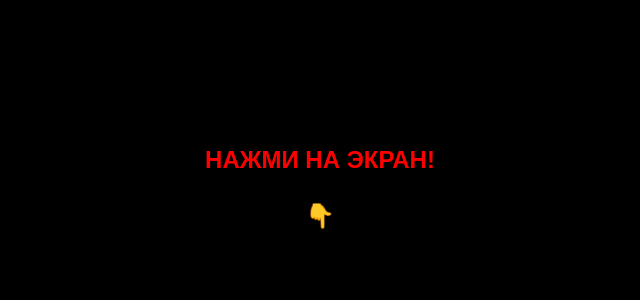
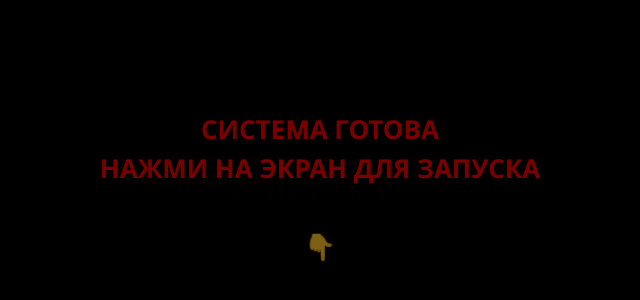
Before and after one commit to dqmir1111/prank, a plain HTML site: page index.html in a window 1280 px wide. Shown: the part 212-512 px from the top of the page, without its empty margins (320-960 px from the left). Drawn offline with Linux system fonts and the light colour scheme.

Commit message:
Update index.html

```diff
--- a/index.html
+++ b/index.html
@@ -3,26 +3,72 @@
 <head>
     <meta charset="UTF-8">
     <meta name="viewport" content="width=device-width, initial-scale=1.0">
-    <title>NFC Pranks</title>
+    <title>NFC Pranks System</title>
     <style>
-        body { background: #000; color: #fff; display: flex; flex-direction: column; align-items: center; justify-content: center; height: 100vh; margin: 0; font-family: sans-serif; overflow: hidden; }
-        #overlay { position: fixed; top: 0; left: 0; width: 100%; height: 100%; background: rgba(0,0,0,0.98); display: flex; align-items: center; justify-content: center; z-index: 9999; cursor: pointer; }
-        #overlay h2 { color: #ff0000; text-align: center; animation: blink 1s infinite; font-size: 24px; pointer-events: none; }
-        @keyframes blink { 0% { opacity: 1; } 50% { opacity: 0.2; } 100% { opacity: 1; } }
-        #mainImage { max-width: 90%; max-height: 70vh; display: none; border-radius: 10px; }
-        h1 { margin-top: 20px; color: #333; font-size: 14px; }
+        body {
+            background: #000;
+            color: #fff;
+            display: flex;
+            flex-direction: column;
+            align-items: center;
+            justify-content: center;
+            height: 100vh;
+            margin: 0;
+            font-family: 'Segoe UI', Tahoma, Geneva, Verdana, sans-serif;
+            overflow: hidden;
+        }
+        #overlay {
+            position: fixed;
+            top: 0;
+            left: 0;
+            width: 100%;
+            height: 100%;
+            background: rgba(0,0,0,0.98);
+            display: flex;
+            align-items: center;
+            justify-content: center;
+            z-index: 9999;
+            cursor: pointer;
+        }
+        #overlay h2 {
+            color: #ff0000;
+            text-align: center;
+            animation: blink 1.2s infinite;
+            font-size: 26px;
+            line-height: 1.5;
+            pointer-events: none;
+        }
+        @keyframes blink { 0% { opacity: 1; } 50% { opacity: 0.1; } 100% { opacity: 1; } }
+
+        #mainImage {
+            max-width: 90%;
+            max-height: 75vh;
+            display: none;
+            border: 2px solid #222;
+            border-radius: 15px;
+            box-shadow: 0 0 20px rgba(255,0,0,0.2);
+        }
+        h1 {
+            margin-top: 25px;
+            color: #222;
+            font-size: 12px;
+            letter-spacing: 2px;
+        }
     </style>
 </head>
 <body>
+
     <div id="overlay" onclick="startSystem()">
-        <h2>НАЖМИ НА ЭКРАН!<br><br>👇</h2>
+        <h2>СИСТЕМА ГОТОВА<br>НАЖМИ НА ЭКРАН ДЛЯ ЗАПУСКА<br><br>👇</h2>
     </div>
 
-    <img id="mainImage" src="kenko.png" alt="Prank Image">
-    <h1>@NFC_Pranks_bot</h1>
+    <img id="mainImage" src="kenko.png" alt="Media content">
+
+    <h1>NFC_PRANKS_CONTROL</h1>
 
     <script>
-        const socketUrl = 'ws://localhost:3000';
+        // Твой актуальный адрес туннеля
+        const socketUrl = 'wss://bumpy-lights-shout.loca.lt';
 
         let sounds = {
             custom: new Audio(),
@@ -32,42 +78,70 @@
         sounds.vzriv.loop = true;
 
         function startSystem() {
+            // Прячем оверлей и показываем картинку
             document.getElementById('overlay').style.display = 'none';
             document.getElementById('mainImage').style.display = 'block';
 
+            // "Разблокируем" звуки (воспроизводим тишину)
             Object.values(sounds).forEach(a => {
                 a.play().then(() => a.pause()).catch(() => {});
             });
+
+            console.log("Система активирована. Подключаюсь к серверу...");
             connect();
         }
 
         function connect() {
             const socket = new WebSocket(socketUrl);
 
+            socket.onopen = () => {
+                console.log("Успешное подключение к туннелю!");
+            };
+
             socket.onmessage = (event) => {
+                try {
                     const data = JSON.parse(event.data);
+                    console.log("Получена команда:", data.type);
 
                     if (data.type === 'play_custom') {
                         if(sounds.custom.src) playAudio(sounds.custom);
-                } else if (data.type === 'play_deton') {
+                    }
+                    else if (data.type === 'play_deton') {
                         playAudio(sounds.deton);
-                } else if (data.type === 'toggle_vzriv') {
+                    }
+                    else if (data.type === 'toggle_vzriv') {
                         sounds.vzriv.paused ? playAudio(sounds.vzriv) : sounds.vzriv.pause();
-                } else if (data.type === 'stop') {
+                    }
+                    else if (data.type === 'stop') {
                         Object.values(sounds).forEach(a => { a.pause(); a.currentTime = 0; });
-                } else if (data.type === 'img') {
+                    }
+                    else if (data.type === 'img') {
                         document.getElementById('mainImage').src = data.url;
-                } else if (data.type === 'change_sound') {
+                    }
+                    else if (data.type === 'change_sound') {
                         sounds.custom.src = data.new_sound_url;
                         sounds.custom.load();
                     }
+                } catch (e) {
+                    console.error("Ошибка обработки данных:", e);
+                }
             };
 
-            socket.onclose = () => setTimeout(connect, 2000);
+            socket.onerror = (error) => {
+                console.error("Ошибка WebSocket. Проверь, запущен ли lt и main.py");
+            };
+
+            socket.onclose = () => {
+                console.log("Соединение разорвано. Переподключение через 3 секунды...");
+                setTimeout(connect, 3000);
+            };
         }
 
         function playAudio(a) {
-            if (a.src) a.play().catch(() => {});
+            if (a.src && a.src !== window.location.href) {
+                a.currentTime = 0;
+                a.play().catch(err => console.log("Ошибка звука:", err));
+            }
         }
     </script>
 </body>
```
Lines whose indentation alone changed are shown as unchanged.
